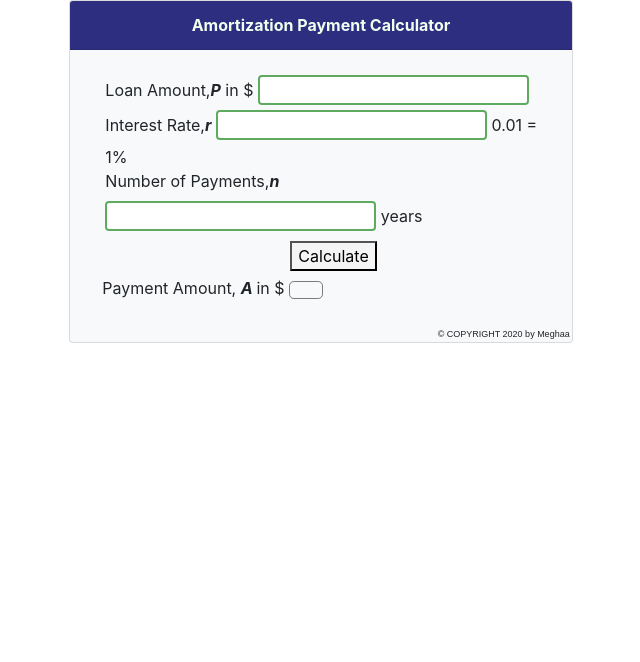
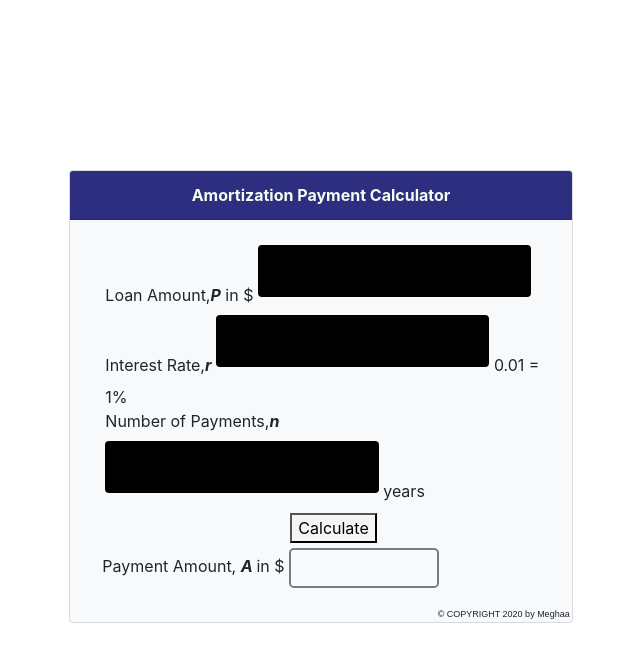
Before and after one commit to meghaapunniya/amortization-calc, a plain HTML site: page index.html in a window 1280 px wide. Shown: the whole page, without its empty margins (319-959 px from the left). Drawn offline with nearby package versions, Linux system fonts and the light colour scheme.

Commit message:
updated stylesheet

```diff
--- a/styles.css
+++ b/styles.css
@@ -1,23 +1,30 @@
 span{
     font-style: italic;font-weight: 700;
 }
-
-/*div{
-    align-items: center;
-width: 320px;
-padding: 10px;
-border: 5px ;
-
-margin: auto;
-
-}*/
-input[type=number] {
-    border: 2px solid rgb(95, 170, 95);
+body{
+  align-items: center;
+  padding-top: 170px;
+}
+input {
+    border: 2px solid black;
     border-radius: 4px;
+    height:50px;
+    line-height: 2em;
+    padding: 0 0.2em;
+    border-top-width:50px;
+    }
+  }
+  input[type=button]{
+    text-align: center;
+    width: auto;
+    padding: 0 1em;
 
   }
-  input[type=button]{
-      border: 2px red;
-      border-radius: 4px;
-      margin:auto;
+  #paymentAmount{
+    border-width:2px;
+    border-style: solid black;
   }
+  button[id="paymentAmount"] {
+    height:40px;
+    width:150px;
+  }
```
